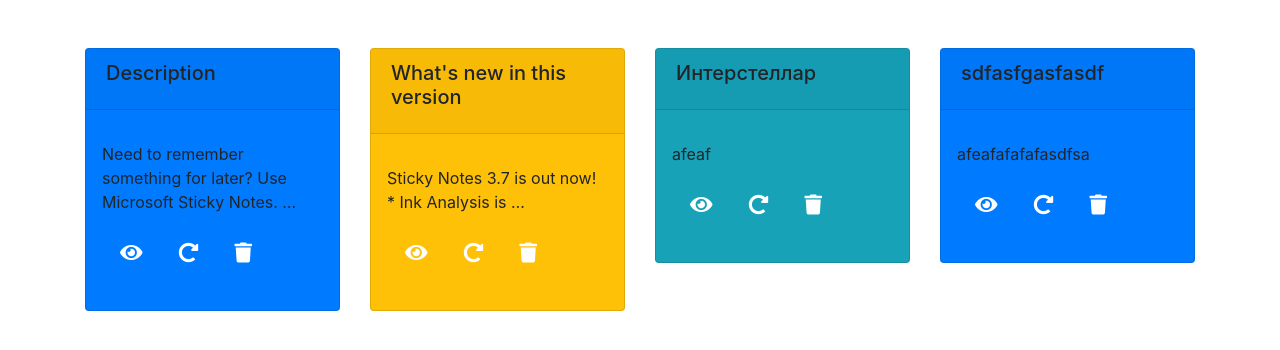
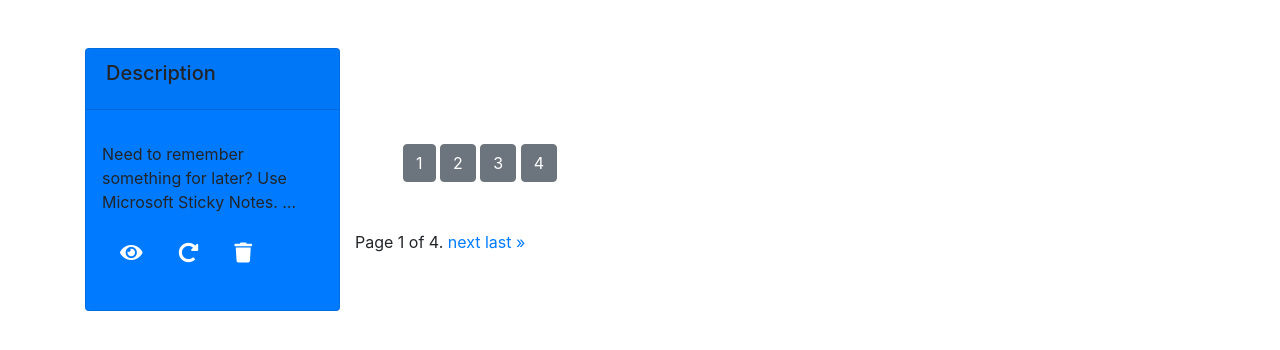
Before and after one commit to RoboCodeITAcademy/Notes, a Django app: page / in a window 1280 px wide. Shown: the part 64-414 px from the top of the page. Run offline with Django 3.2, Linux system fonts and the light colour scheme; data comes from the database, SQL or seed files in the repository; both versions use the stored data as it was after the commit; some libraries are stand-ins or nearby versions.

Commit message:
Paginator
Paginator

```diff
--- a/note/views.py
+++ b/note/views.py
@@ -1,6 +1,7 @@
 from django.shortcuts import render, redirect
 from .models import Notes
 from django.views.generic.edit import UpdateView
+from django.core.paginator import Paginator
 # Create your views here.
 
 from .forms import AddNotesForm, UpdateNotesForm
@@ -15,9 +16,12 @@ def notes(request):
 
 		form = AddNotesForm()
 	notes = Notes.objects.all()
+	paginator = Paginator(notes, 1)  # Show 2 notes per page.
+	page_number = request.GET.get('page')
+	page_obj = paginator.get_page(page_number)
 	context = {
-		'notes':notes,
 		'add_form':form,
+		'page_obj': page_obj
 
 	}
 	return render(request, 'notes.html', context)
--- a/templates/notes.html
+++ b/templates/notes.html
@@ -69,7 +69,7 @@
 <div class="container mt-5">
     <div class="row">
 
-            {% for note in notes %}
+            {% for note in page_obj %}
             <div class="col-md-3">
                 <div class="card {{note.color}}">
                     <div class="card-header">
@@ -127,6 +127,31 @@
               </div>
             </div>
             {% endfor %}
+    <div class="mt-5">
+    <div class="p-5">
+        <a href="?page=1" class="btn btn-secondary">1</a>
+        <a href="?page=2" class="btn btn-secondary">2</a>
+        <a href="?page=3" class="btn btn-secondary">3</a>
+        <a href="?page=4" class="btn btn-secondary">4</a>
+    </div>
+        <div class="pagination">
+    <span class="step-links">
+        {% if page_obj.has_previous %}
+            <a href="?page=1">&laquo; first</a>
+            <a href="?page={{ page_obj.previous_page_number }}">previous</a>
+        {% endif %}
+
+        <span class="current">
+            Page {{ page_obj.number }} of {{ page_obj.paginator.num_pages }}.
+        </span>
+
+        {% if page_obj.has_next %}
+            <a href="?page={{ page_obj.next_page_number }}">next</a>
+            <a href="?page={{ page_obj.paginator.num_pages }}">last &raquo;</a>
+        {% endif %}
+    </span>
+</div>
+    </div>
 
     </div>
 </div>
```
Also changed, not shown: db.sqlite3.
